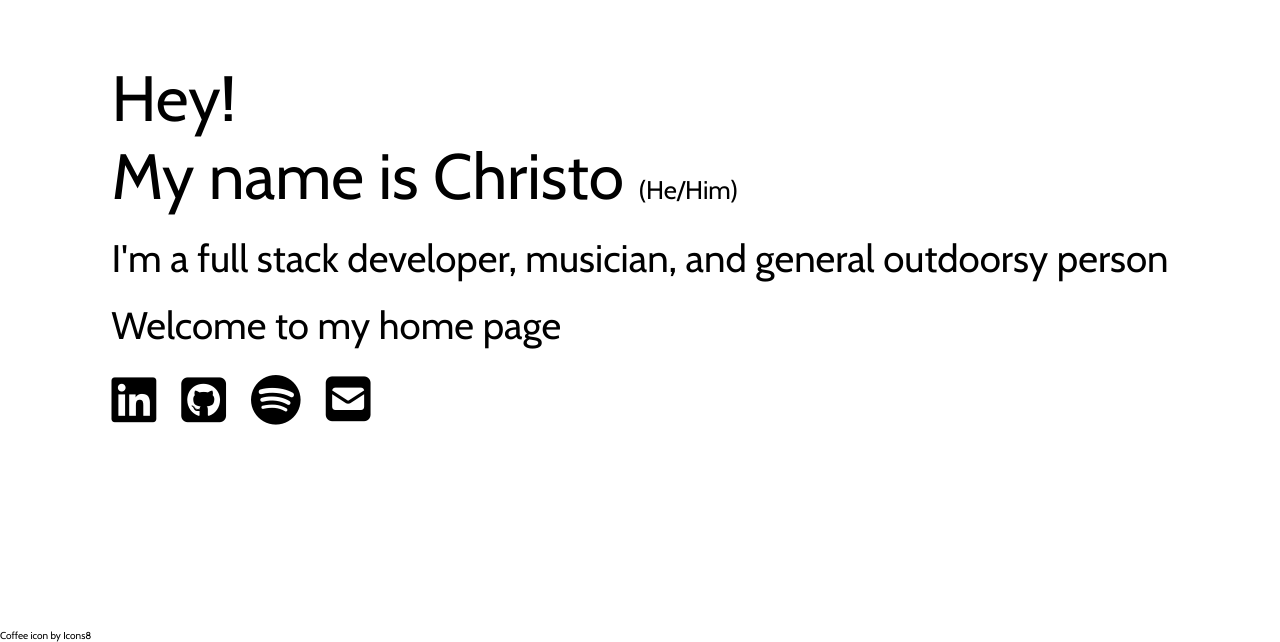
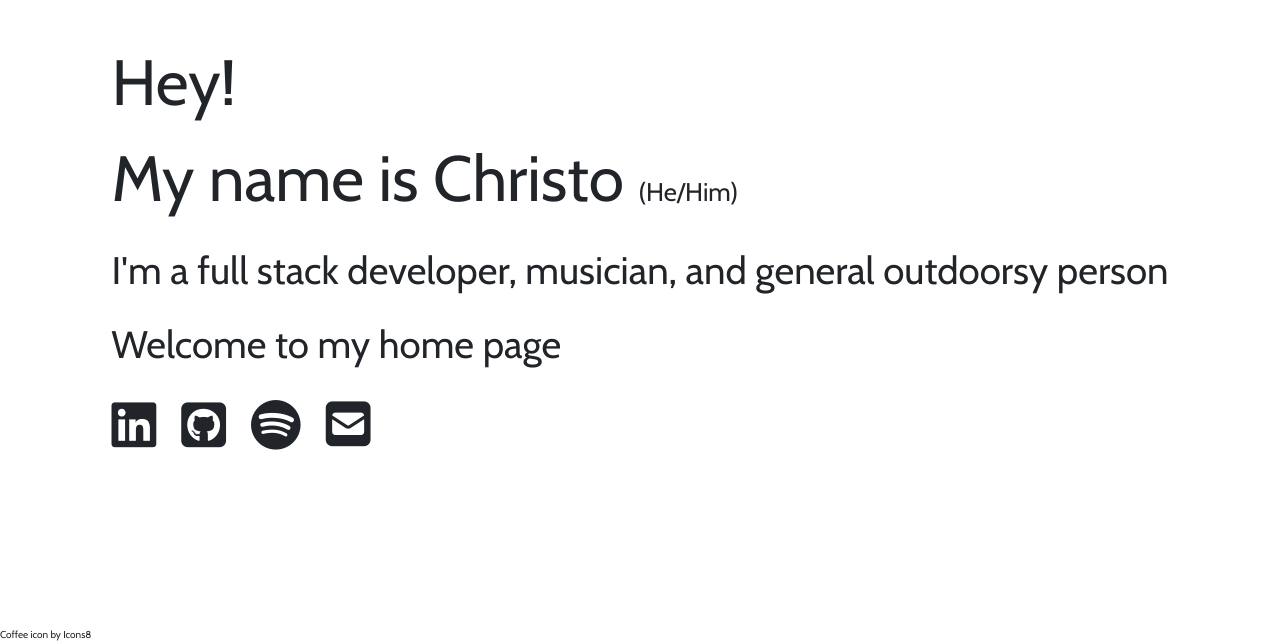
Before and after one commit to somecallmehans/christian-website, a React (Create React App) app: page / in a window 1280 px wide. Shown: the part 158-800 px from the top of the page. Built offline with nearby package versions, Linux system fonts and the light colour scheme.

Commit message:
bootstrap + updated deploy

```diff
--- a/package.json
+++ b/package.json
@@ -6,6 +6,7 @@
     "@testing-library/jest-dom": "^5.17.0",
     "@testing-library/react": "^13.4.0",
     "@testing-library/user-event": "^13.5.0",
+    "bootstrap": "^5.3.3",
     "gh-pages": "^6.1.1",
     "react": "^18.2.0",
     "react-dom": "^18.2.0",
@@ -18,7 +19,8 @@
     "test": "react-scripts test",
     "eject": "react-scripts eject",
     "predeploy": "npm run build",
-    "deploy": "gh-pages -d build"
+    "add-domain": "echo \"www.christianwillanderson.com\" > build/CNAME",
+    "deploy": "npm run add-domain && gh-pages -d build"
   },
   "eslintConfig": {
     "extends": [
--- a/src/App.css
+++ b/src/App.css
@@ -6,10 +6,6 @@
   justify-content: center;
   align-items: center;
   font-family: "Cabin", sans-serif;
-}
-
-.home {
-  padding: 15px;
 }
 
 .home-text-header {
@@ -22,7 +18,6 @@
 
 .home-text-content {
   font-size: 3vw;
-  margin-top: 20px;
 }
 
 .home-icon {
--- a/src/components/Home.js
+++ b/src/components/Home.js
@@ -17,15 +17,15 @@ export default function Home() {
   }
 
   return (
-    <div className="home">
+    <div className="p-3">
       <div className={`home-text-header ${animate}`}>Hey! </div>
       <div className={`home-text-header ${animate}-1`}>
         My name is Christo <span>(He/Him)</span>
       </div>
-      <div className={`home-text-content ${animate}-2`}>
+      <div className={`home-text-content mt-3 ${animate}-2`}>
         I'm a full stack developer, musician, and general outdoorsy person
       </div>
-      <div className={`home-text-content ${animate}-3`}>
+      <div className={`home-text-content mt-3 ${animate}-3`}>
         Welcome to my home page
       </div>
       <IconSocials animate={animate} />
```
Also changed, not shown: src/index.js (+7 -6 lines), 1 other file (tests, documents, lock files or other folders).
